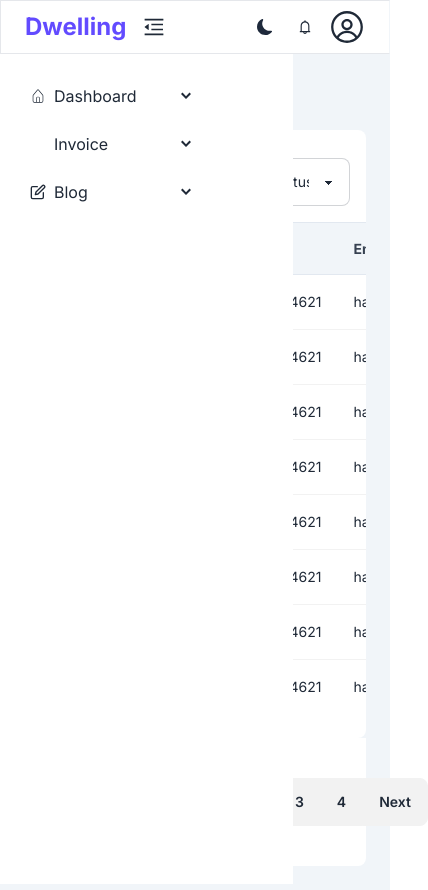
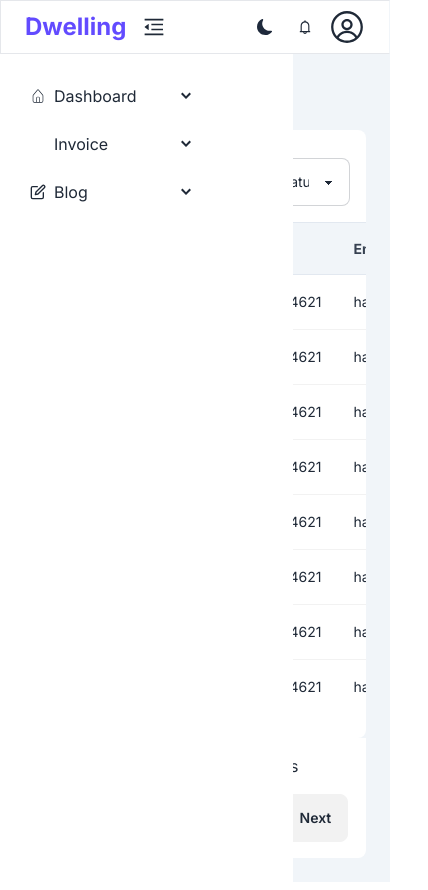
Before and after one commit to HayatEmraan/dwelling, a Next.js app: page /dashboard/users in a window 390 px wide. Shown: the whole page, 428 px wide, since content can reach past the window. Built offline with nearby package versions, Linux system fonts and the light colour scheme; grey boxes are pictures that could not be loaded; some icons are missing.

Commit message:
update pagination

```diff
--- a/src/components/Search/Search.jsx
+++ b/src/components/Search/Search.jsx
@@ -3,9 +3,9 @@ import { FaSearch } from "react-icons/fa";
 const Search = () => {
 
     return (
-        <div className="relative">
+        <div className="relative mr-4">
             <form >
-                <input type="search" name="search" placeholder="Search" className="px-2 py-2 rounded-md outline-primary border border-slate-300 w-full max-w-xs" />
+                <input type="search" name="search" placeholder="Search" className="px-2 py-2 rounded-md outline-primary border border-slate-300 w-full" />
                 <button type="submit" className='absolute right-1/4 translate-x-12 top-1/2  -translate-y-1/2'><FaSearch  /></button>
             </form>
         </div>
--- a/src/components/SelectOption/SelectOption.jsx
+++ b/src/components/SelectOption/SelectOption.jsx
@@ -1,9 +1,10 @@
 
 const SelectOption = () => {
+
     return (
         <div>
             <form>
-                <select className="select select-bordered w-full max-w-xs">
+                <select defaultValue={'default'} className="select select-bordered w-full max-w-xs">
                     <option selected value={'status'}>Status</option>
                     <option value={'active'}>Active</option>
                     <option value={'blog'}>Blocked</option>
--- a/src/components/dashboard/usersPage/UsersList.jsx
+++ b/src/components/dashboard/usersPage/UsersList.jsx
@@ -143,8 +143,8 @@ const UsersList = () => {
 
                 </table>
             </div>
-            <div className="flex justify-between items-center bg-white pr-4 py-4 mb-6 rounded-b-lg">
-                <div className="pl-4">
+            <div className="flex justify-center flex-col md:flex-row md:justify-between items-center bg-white pr-4 py-4 mb-6 rounded-b-lg">
+                <div className="pl-4 mb-4 md:mb-0">
                     <p>Showing 1 to 8 of 12 entries</p>
                 </div>
                 <div className="">
```
